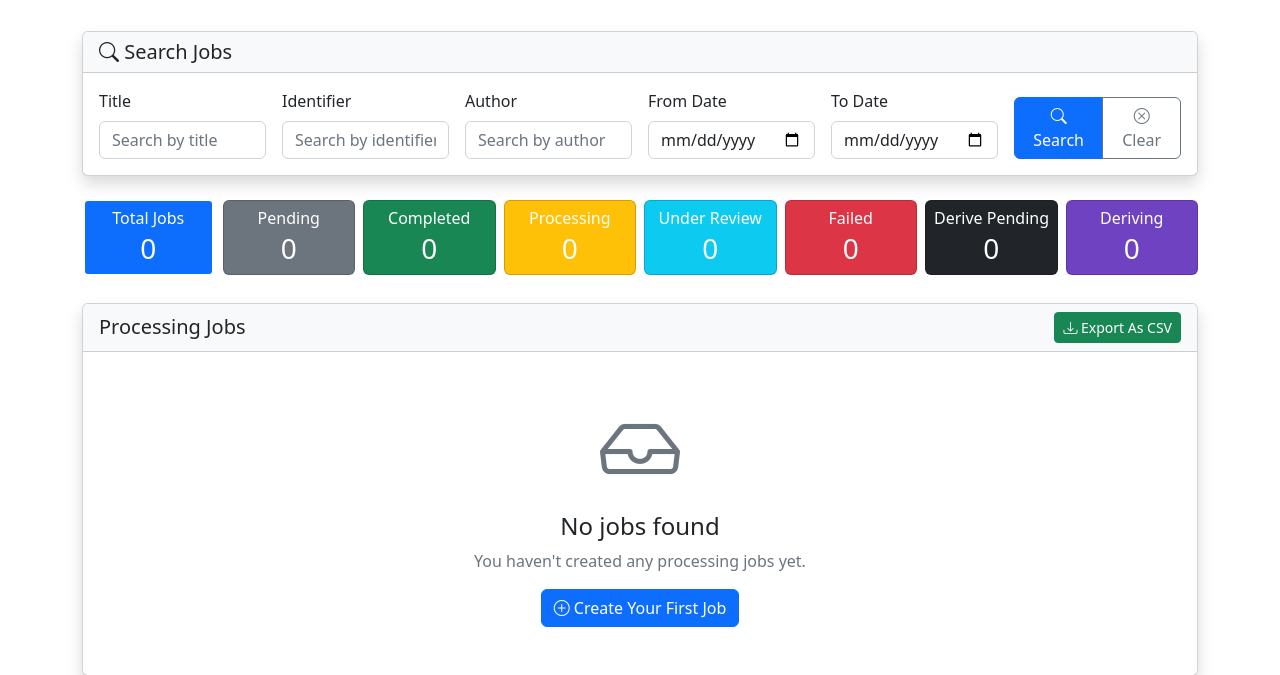
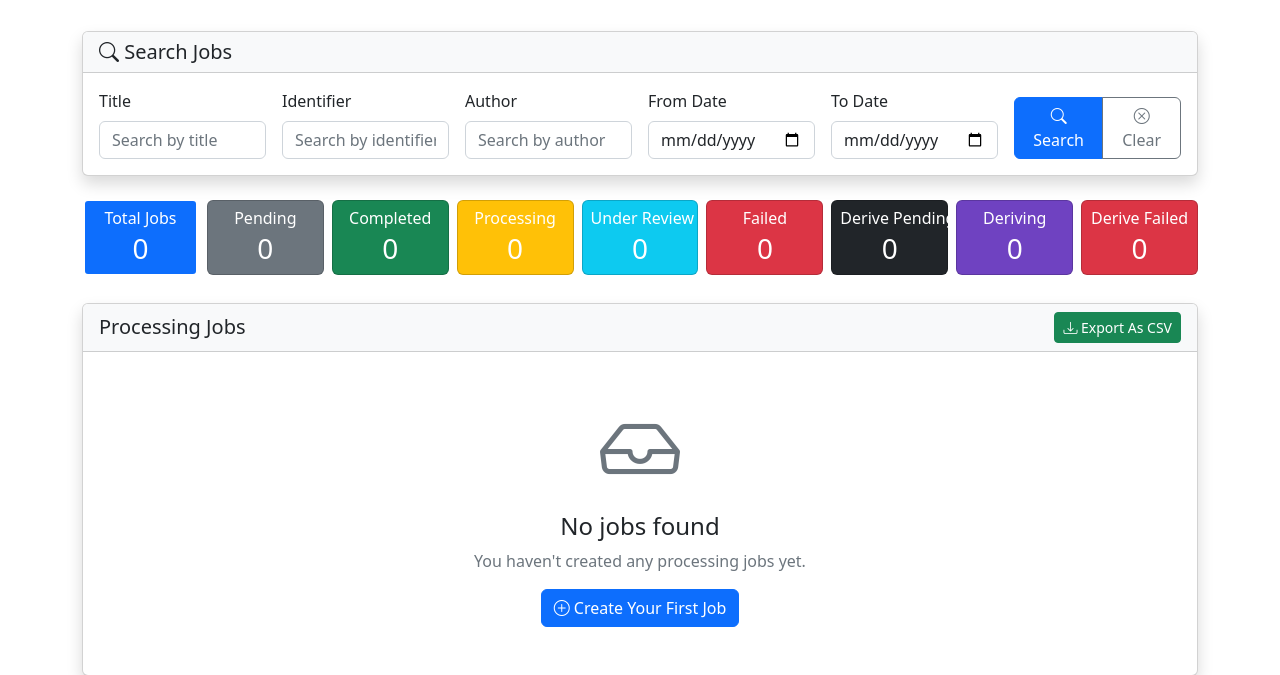
Before and after one commit to sushant354/servantsofknowledge, a Django app: page /jobs/ in a window 1280 px wide. Shown: the part 173-848 px from the top of the page. Run offline with Django 5.2, Linux system fonts and the light colour scheme; the visitor is signed in with stand-in values (Sample User, id 1); data that the repository does not hold is empty; some libraries are stand-ins or nearby versions.

Commit message:
adding derive_failed job cards

```diff
--- a/repub/repubui/repub_interface/views.py
+++ b/repub/repubui/repub_interface/views.py
@@ -120,7 +120,7 @@ def all_jobs(request):
 
     # Get status filter from query parameters
     status_filter = request.GET.get('status')
-    if status_filter and status_filter in ['pending', 'completed', 'processing', 'reviewing', 'failed', 'finalizing', 'preparing_review', 'derive_pending', 'deriving']:
+    if status_filter and status_filter in ['pending', 'completed', 'processing', 'reviewing', 'failed', 'finalizing', 'preparing_review', 'derive_pending', 'deriving', 'derive_failed']:
         jobs_list = jobs_list.filter(status=status_filter)
 
     # Get search parameters
@@ -178,6 +178,7 @@ def all_jobs(request):
         'reviewing_jobs': all_jobs_list.filter(status='reviewing').count(),
         'derive_pending_jobs': all_jobs_list.filter(status='derive_pending').count(),
         'deriving_jobs': all_jobs_list.filter(status='deriving').count(),
+        'derive_failed_jobs': all_jobs_list.filter(status='derive_failed').count(),
         'sort_by': sort_by,
         'sort_order': sort_order,
     }
@@ -196,7 +197,7 @@ def export_jobs_csv(request):
 
     # Get search parameters (same as all_jobs view)
     status_filter = request.GET.get('status')
-    if status_filter and status_filter in ['pending', 'completed', 'processing', 'reviewing', 'failed', 'finalizing', 'preparing_review', 'derive_pending', 'deriving']:
+    if status_filter and status_filter in ['pending', 'completed', 'processing', 'reviewing', 'failed', 'finalizing', 'preparing_review', 'derive_pending', 'deriving', 'derive_failed']:
         jobs = jobs.filter(status=status_filter)
 
     title_query = request.GET.get('title', '').strip()
@@ -1696,13 +1697,8 @@ def run_derive_single_job(job, derive_reduce_factor=None):
 
     derive_dir = os.path.join(derive_base_dir, identifier)
     if os.path.exists(derive_dir):
-        job.status = 'derive_failed'
-        job.error_message = f'Derive directory "{identifier}" already exists.'
-        job.save()
-        logger.error(f"Derive directory already exists: {derive_dir}")
-        return
-    else:
         shutil.rmtree(derive_dir)
+        logger.info(f"Cleaned up existing derive directory: {derive_dir}")
     os.makedirs(derive_dir, exist_ok=True)
     logger.info(f"Created derive directory: {derive_dir}")
 
--- a/repub/repubui/templates/repub_interface/all_jobs.html
+++ b/repub/repubui/templates/repub_interface/all_jobs.html
@@ -200,6 +200,16 @@ th a:hover {
             </div>
         </a>
     </div>
+    <div class="stat-col">
+        <a href="?status=derive_failed{% if request.GET.title %}&title={{ request.GET.title }}{% endif %}{% if request.GET.identifier %}&identifier={{ request.GET.identifier }}{% endif %}{% if request.GET.author %}&author={{ request.GET.author }}{% endif %}{% if request.GET.date_from %}&date_from={{ request.GET.date_from }}{% endif %}{% if request.GET.date_to %}&date_to={{ request.GET.date_to }}{% endif %}" class="text-decoration-none">
+            <div class="card text-white clickable-card{% if request.GET.status == 'derive_failed' %} filter-active{% endif %}" style="background-color: #dc3545 !important;">
+                <div class="card-body text-center">
+                    <h6 class="card-title">Derive Failed</h6>
+                    <h4 class="card-text">{{ derive_failed_jobs }}</h4>
+                </div>
+            </div>
+        </a>
+    </div>
 </div>
 
 <!-- Jobs Table -->
@@ -210,7 +220,7 @@ th a:hover {
             <a href="{% url 'export_jobs_csv' %}?{% if request.GET.status %}status={{ request.GET.status }}&{% endif %}{% if request.GET.title %}title={{ request.GET.title }}&{% endif %}{% if request.GET.identifier %}identifier={{ request.GET.identifier }}&{% endif %}{% if request.GET.author %}author={{ request.GET.author }}&{% endif %}{% if request.GET.date_from %}date_from={{ request.GET.date_from }}&{% endif %}{% if request.GET.date_to %}date_to={{ request.GET.date_to }}{% endif %}" class="btn btn-sm btn-success">
                 <i class="bi bi-download"></i> Export As CSV
             </a>
-        {% if request.GET.status == 'failed' or request.GET.status == 'processing' or request.GET.status == 'pending' or request.GET.status == 'completed' or request.GET.status == 'derive_pending' or request.GET.status == 'deriving' %}
+        {% if request.GET.status == 'failed' or request.GET.status == 'processing' or request.GET.status == 'pending' or request.GET.status == 'completed' or request.GET.status == 'derive_pending' or request.GET.status == 'deriving' or request.GET.status == 'derive_failed' %}
             <button type="button" id="selectAllBtn" class="btn btn-sm btn-outline-secondary">
                 <i class="bi bi-check-square"></i> Select All
             </button>
@@ -231,7 +241,7 @@ th a:hover {
             <button type="button" id="stopSelectedBtn" class="btn btn-sm btn-danger" disabled>
                 <i class="bi bi-stop-circle"></i> Stop Selected (<span id="selectedCount">0</span>)
             </button>
-        {% elif request.GET.status == 'deriving' %}
+        {% elif request.GET.status == 'deriving' or request.GET.status == 'derive_failed' %}
             <button type="button" id="retryDeriveSelectedBtn" class="btn btn-sm btn-primary" disabled>
                 <i class="bi bi-arrow-clockwise"></i> Retry Selected (<span id="selectedCount">0</span>)
             </button>
@@ -244,9 +254,7 @@ th a:hover {
             <form id="bulkActionForm" method="post" action="{% url 'bulk_retry_jobs' %}">
             {% elif request.GET.status == 'processing' or request.GET.status == 'pending' or request.GET.status == 'derive_pending' %}
             <form id="bulkActionForm" method="post" action="{% url 'bulk_stop_jobs' %}">
-            {% elif request.GET.status == 'completed' %}
-            <form id="bulkActionForm" method="post" action="{% url 'bulk_derive_jobs' %}">
-            {% elif request.GET.status == 'deriving' %}
+            {% elif request.GET.status == 'completed' or request.GET.status == 'deriving' or request.GET.status == 'derive_failed' %}
             <form id="bulkActionForm" method="post" action="{% url 'bulk_derive_jobs' %}">
             {% else %}
             <form id="bulkActionForm">
@@ -256,7 +264,7 @@ th a:hover {
                     <table class="table table-hover mb-0">
                         <thead class="table-light">
                             <tr>
-                                {% if request.GET.status == 'failed' or request.GET.status == 'processing' or request.GET.status == 'pending' or request.GET.status == 'completed' or request.GET.status == 'derive_pending' or request.GET.status == 'deriving' %}
+                                {% if request.GET.status == 'failed' or request.GET.status == 'processing' or request.GET.status == 'pending' or request.GET.status == 'completed' or request.GET.status == 'derive_pending' or request.GET.status == 'deriving' or request.GET.status == 'derive_failed' %}
                                 <th style="width: 40px;">
                                     <input type="checkbox" id="selectAllCheckbox" class="form-check-input" title="Select all jobs">
                                 </th>
@@ -298,7 +306,7 @@ th a:hover {
                         <tbody>
                         {% for job in jobs %}
                         <tr data-job-status="{{ job.status }}">
-                            {% if request.GET.status == 'failed' or request.GET.status == 'processing' or request.GET.status == 'pending' or request.GET.status == 'completed' or request.GET.status == 'derive_pending' or request.GET.status == 'deriving' %}
+                            {% if request.GET.status == 'failed' or request.GET.status == 'processing' or request.GET.status == 'pending' or request.GET.status == 'completed' or request.GET.status == 'derive_pending' or request.GET.status == 'deriving' or request.GET.status == 'derive_failed' %}
                             <td class="text-center">
                                 <input type="checkbox" name="job_ids" value="{{ job.id }}" class="form-check-input job-checkbox">
                             </td>
```
